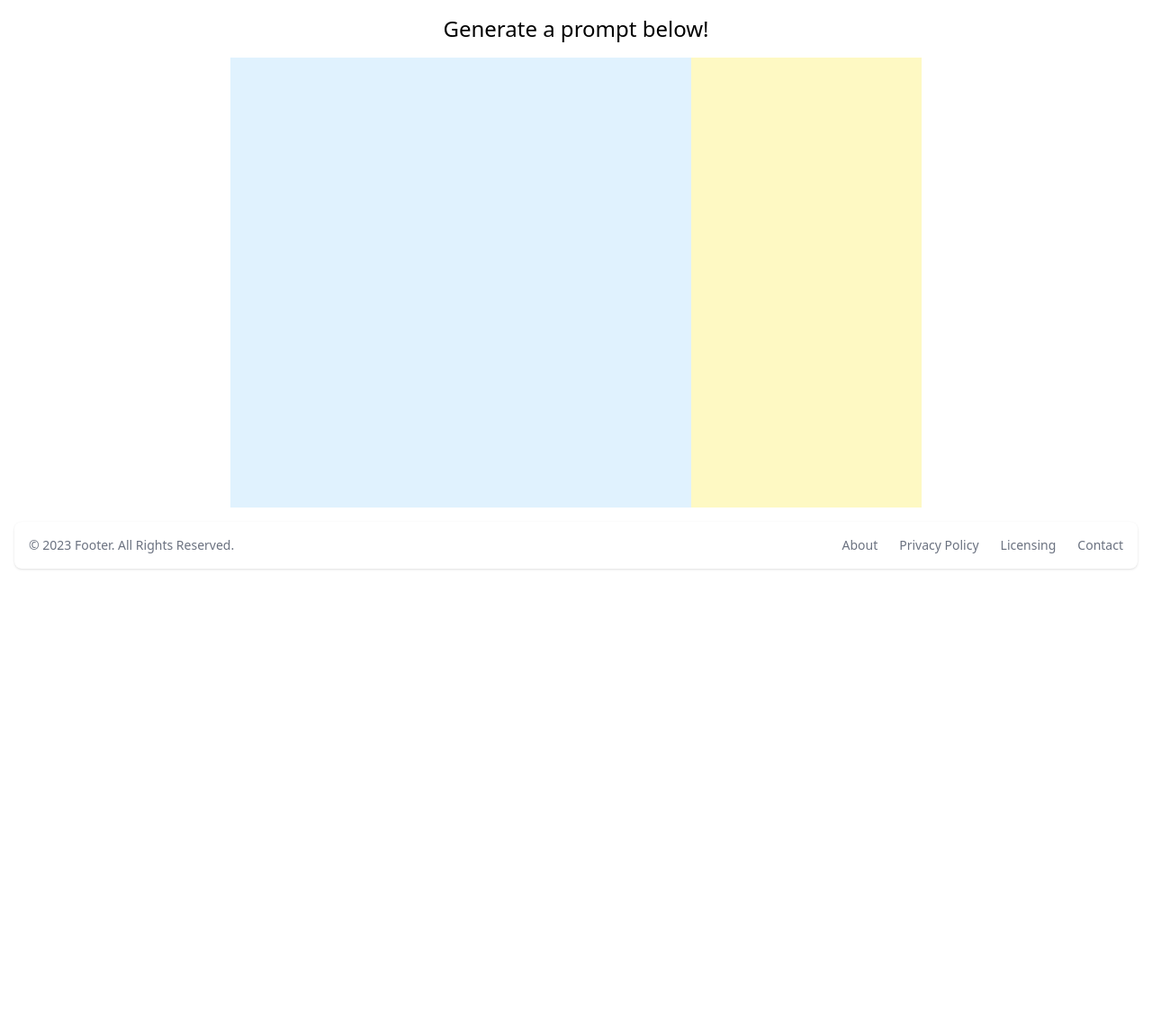
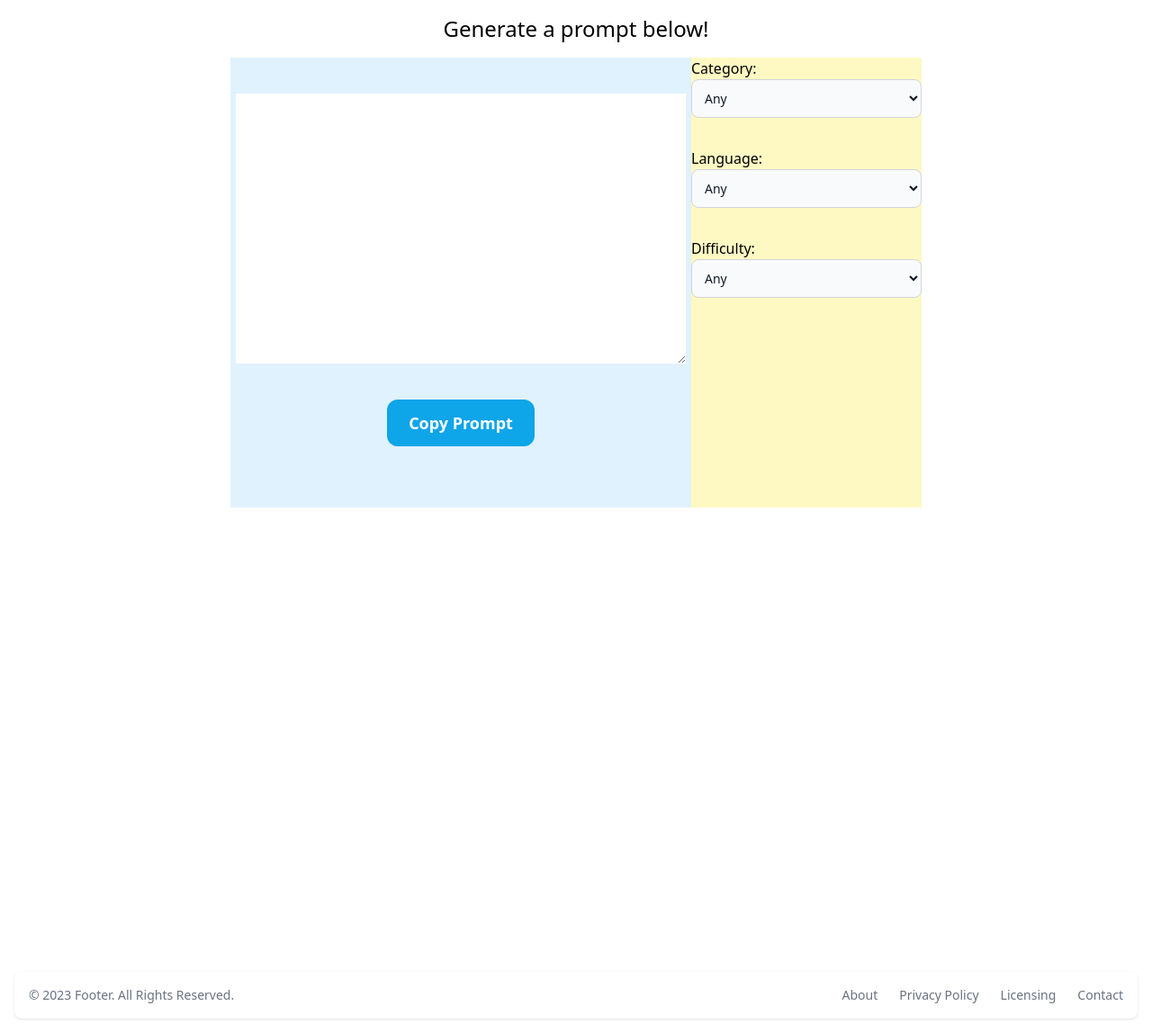
Before and after one commit to llcit/gpt-guidebook, a Django app: page /generator/ in a window 1280 px wide. Shown: the part 77-1225 px from the top of the page at 90% size. Before the commit the page ends 710 px from the top, so only its background shows below. Run offline with Django 4.2, Linux system fonts and the light colour scheme; data comes from the database, SQL or seed files in the repository; both versions use the stored data as it was after the commit; some libraries are stand-ins or nearby versions.

Commit message:
Last commit for Tuesday
Progress was made with linking paragraphs to prompts, enabling search bar functionality, and also starting on the prompt generator.

```diff
--- a/guidebook/guidebook/settings.py
+++ b/guidebook/guidebook/settings.py
@@ -38,6 +38,7 @@ INSTALLED_APPS = [
     "django.contrib.sessions",
     "django.contrib.messages",
     "django.contrib.staticfiles",
+    "django.template",
     "prompt",
     "section",
 
--- a/guidebook/prompt/models.py
+++ b/guidebook/prompt/models.py
@@ -13,6 +13,14 @@ class Category(models.Model):
     def __str__(self):
         return self.category_name
 
+class Section(models.Model):
+    section_title = models.CharField(max_length=255)
+    section_rank = models.IntegerField(default=0)
+    section_description = models.TextField(null=True)
+
+    def __str__(self):
+        return self.section_title
+
 class Prompt(models.Model):
     category = models.ForeignKey(Category, on_delete=models.CASCADE)
     prompt_category = models.CharField(max_length=255, null=True)
@@ -23,15 +31,14 @@ class Prompt(models.Model):
     prompt_warning = models.BooleanField(default=False)
     prompt_level = models.CharField(max_length=255, null=True)
 
-class Section(models.Model):
-    section_title = models.CharField(max_length=255)
-    section_rank = models.IntegerField(default=0)
-    section_description = models.TextField(null=True)
-
     def __str__(self):
-        return self.section_title
+        return self.prompt_title + " (" + self.prompt_language + ")"
 
 class Paragraph(models.Model):
     section = models.ForeignKey(Section, on_delete=models.CASCADE)
     paragraph_title = models.CharField(max_length=255, null=True)
     paragraph_text = models.TextField(null=True)
+    prompts = models.ManyToManyField(Prompt, blank=True)
+
+    def __str__(self):
+        return self.paragraph_title
--- a/guidebook/prompt/templates/prompt/detail.html
+++ b/guidebook/prompt/templates/prompt/detail.html
@@ -8,7 +8,7 @@
 {%block searchcontent%}
 <div class="flex justify-center">
     <div class="w-3/4 grid grid-cols-2 grid-rows-4 p-4 m-10" style="grid-template-rows: auto auto"">
-        <div class="py-6 px-6 border border-gray-800 col-span-1">
+        <div class="py-6 px-6 col-span-1">
             <div class="flex justify-center items-center mt-2 py-4 px-8 bg-sky-500 text-lg rounded-xl text-white" style="margin: 0 auto; max-width: 25%;">
                 Prompt
             </div>
@@ -26,12 +26,12 @@
             </div>
         </div>
 
-        <div class="py-6 px-6 border border-gray-800 col-span-1 row-span-4">
+        <div class="py-6 px-6 col-span-1 row-span-4">
             <div class="flex justify-center items-center mt-2 py-4 px-8 bg-sky-500 text-lg rounded-xl text-white" style="margin: 0 auto; max-width: 40%;">
                 ChatGPT Output
             </div>
             <div class="mt-4">
-                {{prompt.prompt_output}}
+                {{prompt.prompt_output | safe}}
             </div>
         </div>
     </div>
--- a/guidebook/prompt/templates/prompt/generator.html
+++ b/guidebook/prompt/templates/prompt/generator.html
@@ -3,22 +3,95 @@
 {%block title%} Prompt Generator {%endblock%}
 {%block content%} Prompt Generator {%endblock%}
 {%block generator%}
+<div>
     <center>
         <div class="mt-4 text-2xl">Generate a prompt below!</div>
     </center>
 
-<div class="mt-4 grid grid-cols-10">
+    <div class="mt-4 grid grid-cols-10 grid-rows-2">
         <div class="col-span-2">
 
         </div>
-    <div class="col-span-4 bg-sky-100" style="height:500px">
+        <div class="col-span-4 bg-sky-100 ">
+            <div class="mt-10 row-span-1 flex justify-center items-center">
+                <textarea id="prompt_textarea" style="height:300px; width:500px"> </textarea>
+            </div>
+            <div class="row-span-1 flex justify-center items-center">
+                <button id="copyButton" class="mt-10 row-span-1 px-6 py-3
+                text-lg font-semibold bg-sky-500 text-white rounded-xl hover:bg-sky-600">Copy Prompt</button>
+            </div>
+        </div>
 
+        <div class="grid grid-rows-5 col-span-2 bg-yellow-100" style="height:500px">
+            <div class="row-span-1">
+                Category:
+                <select class="bg-gray-50 border border-gray-300 text-gray-900 text-sm rounded-lg
+                focus:ring-blue-500 focus:border-blue-500 block w-full p-2.5 dark:bg-gray-700
+                dark:border-gray-600 dark:placeholder-gray-400 dark:text-white
+                dark:focus:ring-blue-500 dark:focus:border-blue-500"
+                id="categories" name="categoriesSelect">
+                    <option value="AnyCategory">Any</option>
+                    {%for category in categories%}
+                        <option value="{{category.category_name}}">{{category.category_name}}</option>
+                    {%endfor%}
+                </select>
             </div>
-    <div class="col-span-2 bg-yellow-100" style="height:500px">
+            <div class="row-span-1">
+                Language:
+                <select class="bg-gray-50 border border-gray-300 text-gray-900 text-sm rounded-lg
+                focus:ring-blue-500 focus:border-blue-500 block w-full p-2.5 dark:bg-gray-700
+                dark:border-gray-600 dark:placeholder-gray-400 dark:text-white
+                dark:focus:ring-blue-500 dark:focus:border-blue-500"
+                id="languages" name="languageSelect">
+                    <option value="AnyLanguage">Any</option>
+                    <option value="Arabic">Arabic</option>
+                    <option value="Chinese">Chinese</option>
+                    <option value="Korean">Korean</option>
+                    <option value="Persian">Persian</option>
+                    <option value="Portuguese">Portuguese</option>
+                    <option value="Russian">Russian</option>
+                </select>
+            </div>
+            <div class="row-span-1">
+                Difficulty:
+                <select class="bg-gray-50 border border-gray-300 text-gray-900 text-sm rounded-lg
+                focus:ring-blue-500 focus:border-blue-500 block w-full p-2.5 dark:bg-gray-700
+                dark:border-gray-600 dark:placeholder-gray-400 dark:text-white
+                dark:focus:ring-blue-500 dark:focus:border-blue-500"
+                id="difficulties" name="difficultySelect">
+                    <option value="AnyDifficulty">Any</option>
+                    <option value="Beginner">Beginner</option>
+                    <option value="Intermediate">Intermediate</option>
+                    <option value="Advanced">Advanced</option>
+                </select>
+            </div>
 
         </div>
         <div class="col-span-2">
 
         </div>
     </div>
+</div>
 {%endblock%}
+
+{%block script %}
+<script>
+    $(document).ready(function() {
+        $('#copyButton').click(function () {
+            var textarea = $('#prompt_textarea');
+            textarea.select();
+            textarea[0].setSelectionRange(0, 99999); //something for mobile devices
+
+            document.execCommand("copy");
+
+            textarea.blur(); //this deselects the text
+
+        });
+    });
+
+
+
+</script>
+
+
+{%endblock%}
--- a/guidebook/prompt/views.py
+++ b/guidebook/prompt/views.py
@@ -10,19 +10,6 @@ def browser(request):
     prompts = Prompt.objects.all()
     categories = Category.objects.all()
 
-    #option1 is categories
-    #option2 is languages
-    #option3 is difficulties
-
-    if request.method == 'POST' and 'option1' in request.POST:
-        selected_category_name = request.POST.get('option1')
-
-        if selected_category_name == 'AnyCategory':
-            prompts = Prompt.objects.all()
-        else:
-            category = Category.objects.get(category_name=selected_category_name)
-            prompts = category.prompt_set.all()
-
     paginator = Paginator(prompts, 6)
     page_number = request.GET.get('page')
     page_prompts = paginator.get_page(page_number)
@@ -32,17 +19,6 @@ def browser(request):
         'categories': categories,
         'page_prompts': page_prompts
     })
-
-    #prompts = Prompt.objects.all()
-    #paginator = Paginator(prompts,6)
-    #page_number = request.GET.get('page')
-    #page_prompts = paginator.get_page(page_number)
-    #categories = Category.objects.all()
-    #return render(request, 'prompt/browser.html', {
-     #   'prompts':prompts,
-     #   'categories':categories,
-     #   'page_prompts':page_prompts
-    #    })
 
 def generator(request):
     dropdownLanguage = request.GET.get('dropdownLanguage')
@@ -63,39 +39,12 @@ def detail(request, pk):
         'prompt_id': prompt_id
     })
 
-"""
-    selected_category = request.POST.get('category')
-    selected_language = request.POST.get('language')
-    selected_difficulty = request.POST.get('difficulty')
-    print("Selected category:" + selected_category + ", Selected language: " +
-          selected_language + ", Selected difficulty: " + selected_difficulty)
-
-    prompts = Prompt.objects.all()
-
-    if selected_category != 'AnyCategory':
-        prompts = prompts.filter(category__category_name=selected_category)
-    else:
-        prompts = Prompt.objects.all()
-
-    if selected_language != 'AnyLanguage':
-        prompts = prompts.filter(prompt_language=selected_language)
-    else:
-        prompts = Prompt.objects.all()
-
-    if selected_difficulty != 'AnyDifficulty':
-        prompts = prompts.filter(prompt_level=selected_difficulty)
-    else:
-        prompts = Prompt.objects.all()
-
-    html = render_to_string('prompt/filtered_results.html', {'prompts': prompts})
-    return JsonResponse({'html': html})
-    """
-
 def filterData(request):
     if request.method == "POST":
         selected_category = request.POST.get('category')
         selected_language = request.POST.get('language')
         selected_difficulty = request.POST.get('difficulty')
+        query = request.POST.get('query')
 
         allPrompts = Prompt.objects.all()
 
@@ -110,6 +59,10 @@ def filterData(request):
         if selected_difficulty != 'AnyDifficulty':
             filter_conditions['prompt_level'] = selected_difficulty
 
+        if query:
+            allPrompts = allPrompts.filter(Q(prompt_title__icontains=query) | Q(prompt_language__icontains=query) |
+                                           Q(prompt_level__icontains=query))
+
         prompts = allPrompts.filter(**filter_conditions) if filter_conditions else allPrompts
 
         paginator = Paginator(prompts, 6)
@@ -120,38 +73,3 @@ def filterData(request):
         html = render_to_string('prompt/filtered_results.html', context)
 
         return JsonResponse({'html': html})
-
-
-
-
-"""
-
-def filterData(request):
-    if request.method == "POST":
-        selected_category = request.POST.get('category')
-        selected_language = request.POST.get('language')
-        selected_difficulty = request.POST.get('difficulty')
-
-        allPrompts = Prompt.objects.all()
-
-        filter_conditions = Q()
-
-        if selected_category != 'AnyCategory':
-            filter_conditions &= Q(prompt_category=selected_category)
-
-        if selected_language != 'AnyLanguage':
-            filter_conditions &= Q(prompt_language=selected_language)
-
-        if selected_difficulty != 'AnyDifficulty':
-            filter_conditions &= Q(prompt_level=selected_difficulty)
-
-        if filter_conditions:
-            prompts = allPrompts.filter(filter_conditions)
-        else:
-            prompts = allPrompts
-
-        context = {'prompts': prompts}
-        html = render_to_string('prompt/filtered_results.html', context)
-
-        return JsonResponse({'html':html})
-"""
```
Also changed, not shown: guidebook/prompt/admin.py (+12 -0 lines), guidebook/prompt/templates/prompt/browser.html (+19 -42 lines), guidebook/prompt/templates/prompt/filtered_results.html (+4 -4 lines), guidebook/section/templates/section/detail.html (+20 -15 lines), guidebook/db.sqlite3, guidebook/prompt/migrations/0010_prompt_paragraphs.py (added), guidebook/prompt/migrations/0011_alter_prompt_paragraphs.py (added), guidebook/prompt/migrations/0012_alter_prompt_paragraphs.py (added), guidebook/prompt/migrations/0013_remove_prompt_paragraphs_paragraph_prompts.py (added). Lines whose indentation alone changed are shown as unchanged.
